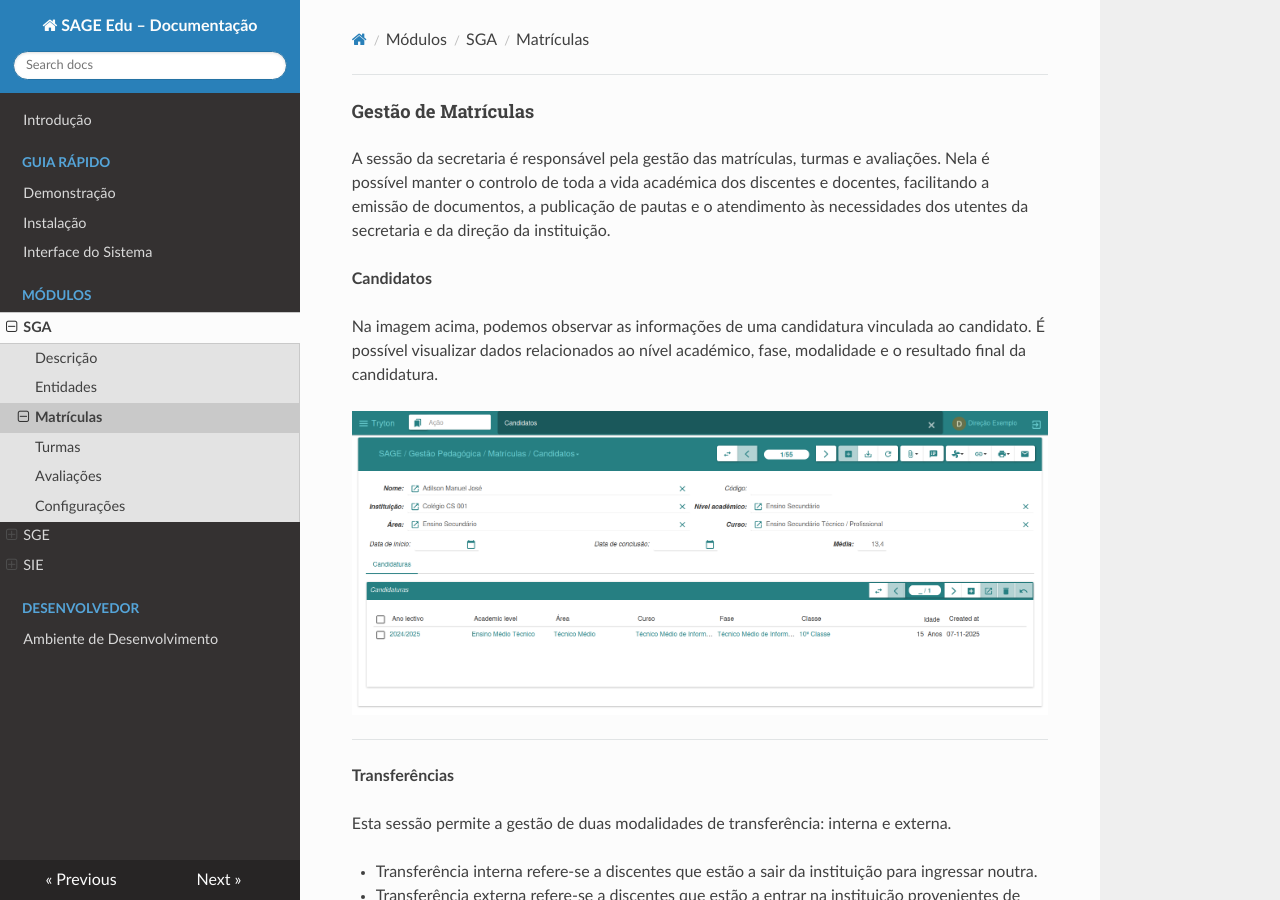
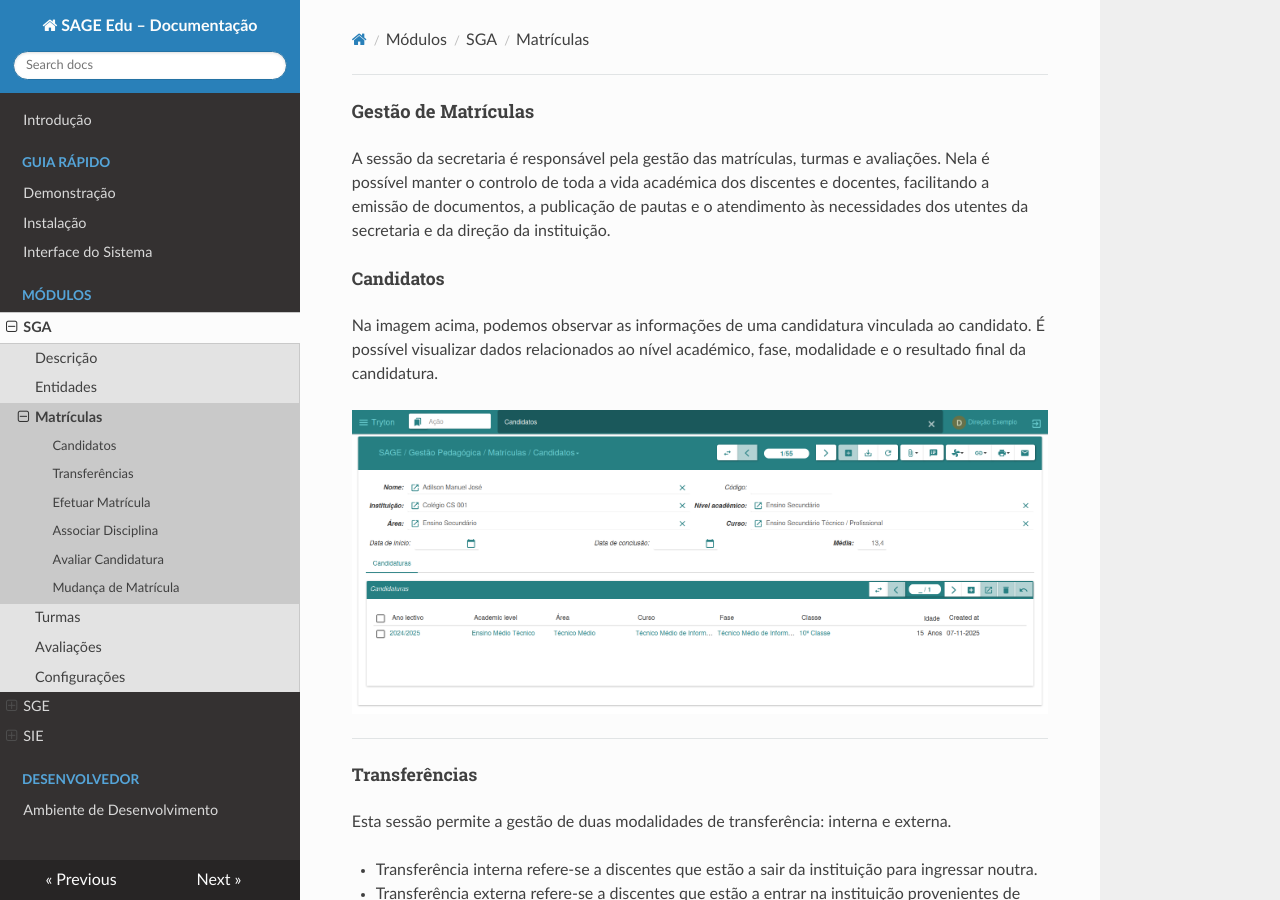
Before and after one commit to zacariasjuliano/sage-edu-docs, an MkDocs documentation site: the page built from docs/modulos/sga/matriculation.md, in a window 1280 px wide and 900 px high. Built offline with MkDocs 1.6.1, drawn with Linux system fonts in a browser that asks for light colours; nearby versions of some CDN libraries.

Commit message:
Matriculation

```diff
--- a/docs/modulos/sga/matriculation.md
+++ b/docs/modulos/sga/matriculation.md
@@ -3,7 +3,7 @@
 A sessão da secretaria é responsável pela gestão das matrículas, turmas e avaliações. Nela é possível manter o controlo de toda a vida académica dos discentes e docentes, facilitando a emissão de documentos, a publicação de pautas e o atendimento às necessidades dos utentes da secretaria e da direção da instituição.
 
 
-**Candidatos**
+##### Candidatos
 
 Na imagem acima, podemos observar as informações de uma candidatura vinculada ao candidato. É possível visualizar dados relacionados ao nível académico, fase, modalidade e o resultado final da candidatura.
 
@@ -11,7 +11,7 @@ Na imagem acima, podemos observar as informações de uma candidatura vinculada
 
 ---
 
-**Transferências**
+##### Transferências
 
 Esta sessão permite a gestão de duas modalidades de transferência: interna e externa.
 
@@ -19,7 +19,7 @@ Esta sessão permite a gestão de duas modalidades de transferência: interna e
 
 * Transferência externa refere-se a discentes que estão a entrar na instituição provenientes de outra.
 
-***Transferências internas***
+**Transferências internas**
 
 Para cadastrar uma nova transferência interna, é necessário ter um discente previamente matriculado no sistema. Em seguida:
 
@@ -34,7 +34,7 @@ Para cadastrar uma nova transferência interna, é necessário ter um discente p
 ![Texto alternativo](../../imagens/transferencia_interna.png)
 
 
-***Transferências externas***
+**Transferências externas**
 
 Para cadastrar uma transferência externa:
 
@@ -52,7 +52,7 @@ Caso se deseje informar as disciplinas que o discente frequentou noutra institui
 
 ---
 
-**Efetuar Matrícula**
+##### Efetuar Matrícula
 
 O assistente de matrículas permite realizar matrículas de forma dinâmica. É necessário informar o tipo de matrícula — candidato, transferido ou discente previamente matriculado.
 
@@ -72,7 +72,7 @@ Para efetuar uma matrícula:
 
 ---
 
-**Associar Disciplina**
+##### Associar Disciplina
 
 O assistente de associação de disciplinas permite associar disciplinas de uma turma específica a determinados discentes. É utilizado quando um discente está matriculado numa turma, mas ainda não possui disciplinas vinculadas.
 
@@ -90,7 +90,7 @@ Este assistente facilita a organização das disciplinas atribuídas aos discent
 
 ---
 
-**Avaliar Candidatura**
+##### Avaliar Candidatura
 
 O assistente de avaliação de candidaturas permite analisar os candidatos inscritos e determinar se serão aprovados ou reprovados.
 
@@ -110,7 +110,7 @@ Esta ferramenta garante uma seleção criteriosa, eficiente e transparente.
 
 ---
 
-**Mudança de Matrícula**
+##### Mudança de Matrícula
 
 O assistente de mudança de matrícula permite transferir um discente para outra área, curso, turma ou período.
 
```
